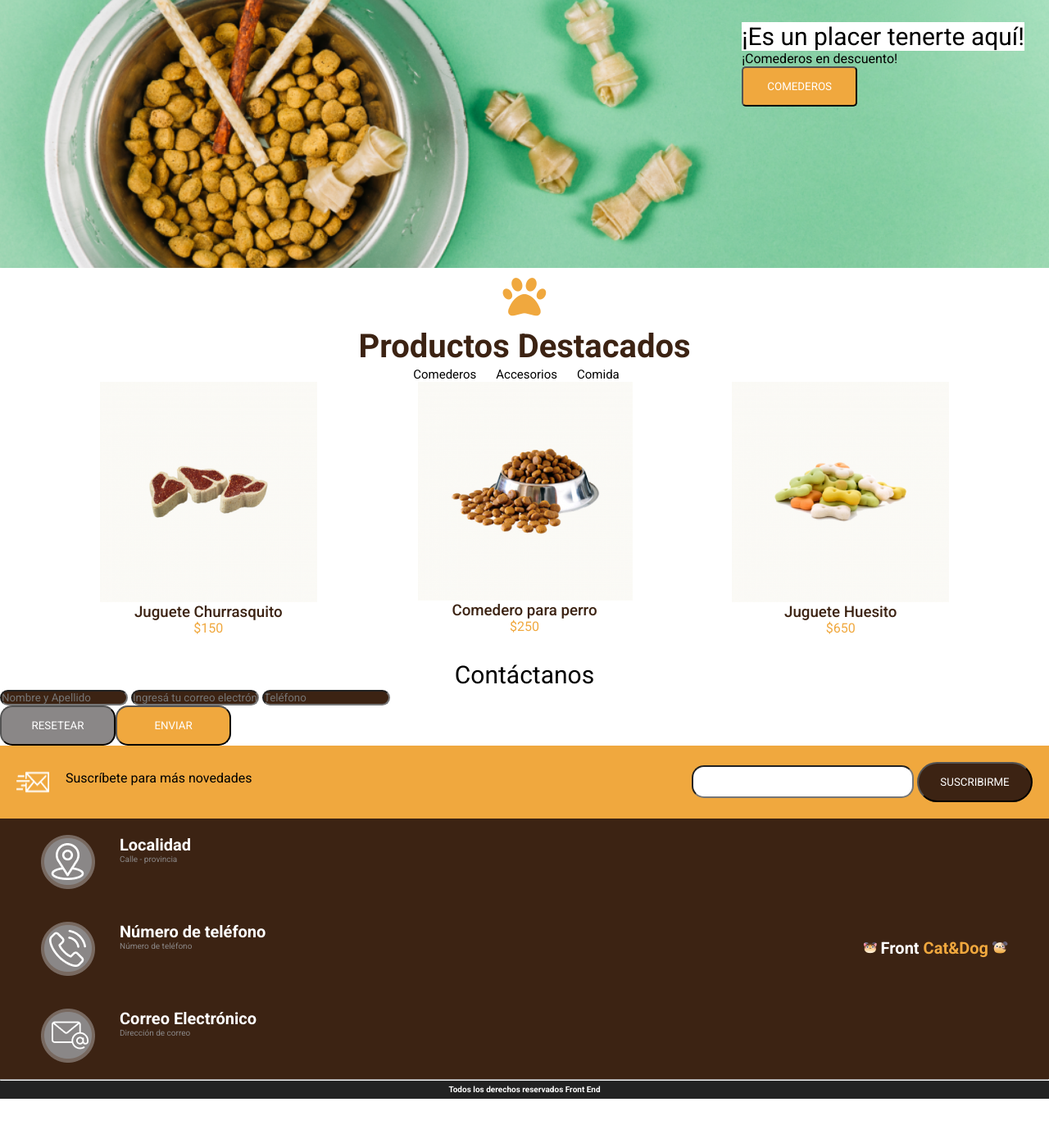
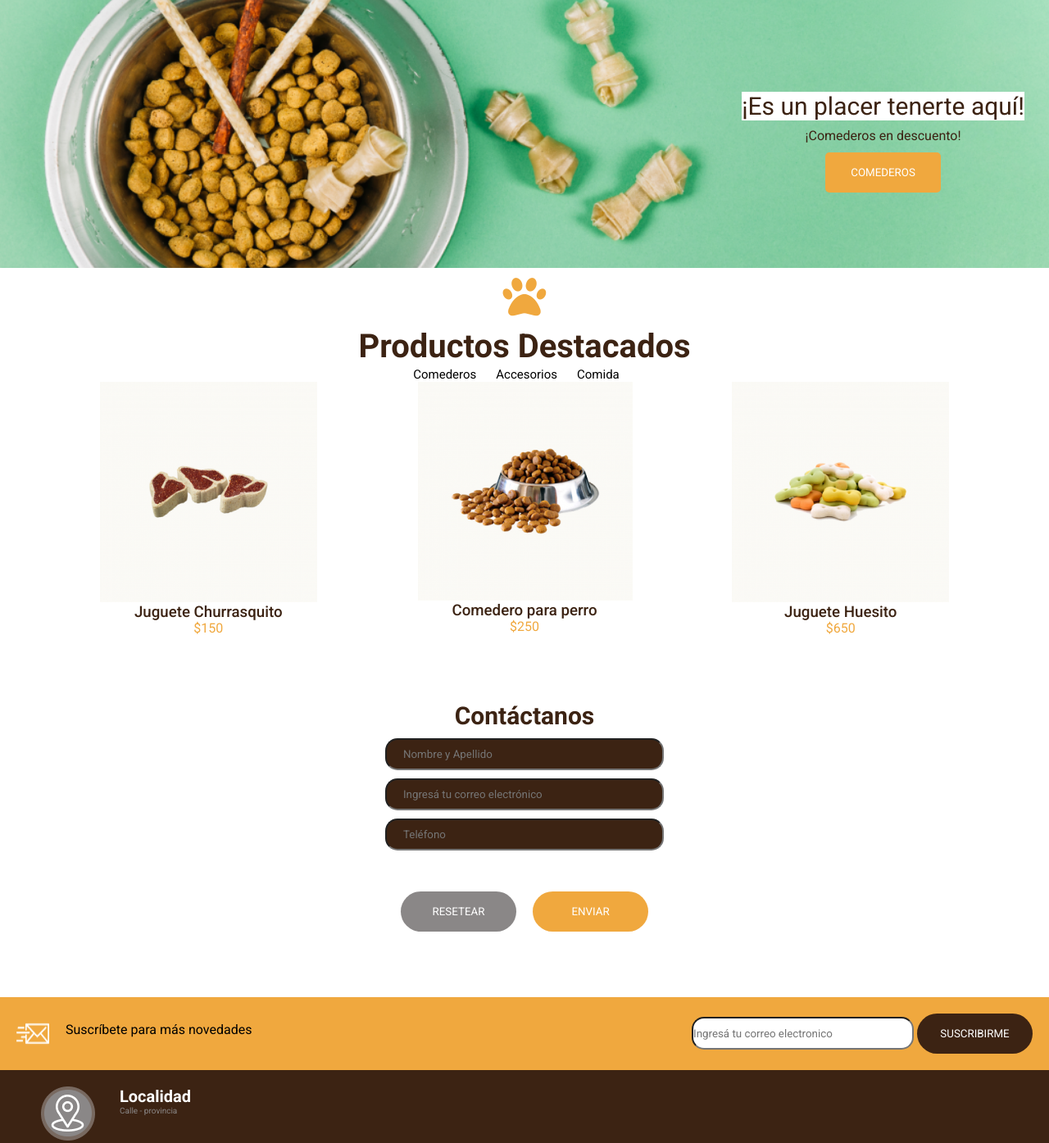
Before and after one commit to ClaudiaLorenaN/Petshop, a plain HTML site: page index.html in a window 1280 px wide. Shown: the part 82-1477 px from the top of the page at 82% size. Before the commit the page ends 1423 px from the top, so only its background shows below. Drawn offline with Linux system fonts and the light colour scheme.

Commit message:
formulario

```diff
--- a/css/styles.css
+++ b/css/styles.css
@@ -62,6 +62,10 @@ header{
     padding: 20px;
 }
 
+.nav .nav-links ul li::before{
+    content: url('../img/pawprint\ 1.png');
+}
+
 .logo-base {
     font-size: 20px;
     font-weight: 700;
@@ -84,22 +88,7 @@ section{
     display: block;
 }
 
-.container-image-footer{
-    display: flex;
-    flex-direction: column;
-    align-content: flex-end;
-    flex-wrap: wrap;
-    padding-right: 30px;
 
-}
-.container-image-footer > p{
-    margin-top: 10px;
-    font-size: 16px;
-    line-height: 18.75px;
-    text-align: center;
-    margin-bottom: 10px;
-
-}
 
 h1{
     font-weight: 700;
@@ -110,13 +99,43 @@ h1{
 }
 
 h2{
-    margin-top: 30px;
+    color: #3C2313;
+    margin-top: 25px;
     text-align: center;
+    font-size: 30px;
+    line-height: 35px;
+}
+.container-image-header{
+    display: flex;
+    flex-direction: column;
+    align-content: flex-end;
+    flex-wrap: wrap;
+    padding-right: 30px;
+    margin-top: 90px;
+
+}
+.container-image-header h2{
     font-weight: 400;
-    font-size: 30px;
-    line-height: 35.16px;
+
 }
-.container-image-footer h2{
+.title{
+    margin-top: 10px;
+    font-size: 16px;
+    line-height: 18.75px;
+    text-align: center;
+    margin-bottom: 10px;
+
+}
+.title p{
+    margin-top: 10px;
+    font-size: 16px;
+    line-height: 18.75px;
+    text-align: center;
+    margin-bottom: 10px;
+    color:#3C2313;
+
+}
+.container-image-header h2{
     background-color: white;
 }
 h3{
@@ -152,6 +171,7 @@ button{
     border-radius: 5px;
     align-self: center;
     color: white;
+    border: none;
 }
 
 .list-body > li{
@@ -168,6 +188,33 @@ button{
     display: flex;
     justify-content: space-evenly;
 }
+
+.formulario{
+    display: flex;
+    flex-direction: column;
+    align-items: center;
+}
+form h2{
+    margin-top: 80px;
+    font-weight: 700;
+}
+
+.formulario input{
+    padding: 10px;
+    padding-left: 20px;
+    width: 340px;
+    margin-top: 10px;
+}
+.buttons-form{
+    display: flex;
+    justify-content: center;
+    margin: 50px;
+    margin-bottom: 80px;
+}
+.button-reset{
+    margin-right: 20px;
+}
+
 .container-subscribe{
     background-color:#F0A83E ;
     display: flex;
@@ -183,6 +230,10 @@ button{
     padding-left: 20px;
     padding-top: 10px;
 }
+
+/*.text-suscribe p::before{
+    content: url('../img/enviar-correo\ 1.png');
+}*/
 
 .input-button{
     padding: 20px;
@@ -212,8 +263,9 @@ button{
 
 }
 
-.button-send{
-    border-radius: 15px;
+.button{
+    border-radius: 40px;
+
 
 }
 
@@ -320,11 +372,11 @@ font-size: 10px;
         align-items: flex-end;
     }
 
-    .container-image-footer p {
+    .container-image-header p {
         display: flex;
         align-self: flex-end;
     }
-    .container-image-footer button {
+    .container-image-header button {
         text-transform: uppercase;
         background-color: #F0A83E;
         width: 141px;
--- a/index.html
+++ b/index.html
@@ -45,7 +45,7 @@
               <ul>
                 <li><a href="#">Categorias</a></li>
                 <li><a href="#">Pets</a></li>
-                <li><a href="#">Noswotros</a></li>
+                <li><a href="#">Nosotros</a></li>
                 <li><a href="#">Contactanos</a></li>
               </ul>
             </nav>
@@ -55,26 +55,22 @@
           <nav class="nav-links">
             <ul>
               <li>
-                <img src="img/pawprint 1.png" alt="huella" />
                 <span>Categorías</span>
               </li>
               <li>
-                <img src="img/pawprint 1.png" alt="huella" />
                 <span>Pets</span>
               </li>
               <li>
-                <img src="img/pawprint 1.png" alt="huella" />
                 <span>Nosotros</span>
               </li>
               <li>
-                <img src="img/pawprint 1.png" alt="huella" />
                 <span>Contactanos</span>
               </li>
             </ul>
           </nav>
         </div>
       </section>
-      <section class="container-image-footer">
+      <section class="container-image-header">
         <div><h2>¡Es un placer tenerte aquí!</h2></div>
         <div class="titles">
           <div class="title">
@@ -115,20 +111,36 @@
           </article>
         </div>
       </section>
-      <section>
+      <form>
         <h2>Contáctanos</h2>
-        <input class="contact" type="text" placeholder="Nombre y Apellido" />
-        <input
-          class="contact"
-          type="text"
-          placeholder="Ingresá tu correo electrónico"
-        />
-        <input class="contact" type="text" placeholder="Teléfono" />
-        <div>
-          <button class="button-reset">Resetear</button
-          ><button class="button-send">Enviar</button>
+        <div class="formulario">
+          <input
+            class="contact"
+            name="nombre"
+            type="text"
+            placeholder="Nombre y Apellido"
+            required
+          />
+          <input
+            class="contact"
+            name="email"
+            type="email"
+            placeholder="Ingresá tu correo electrónico"
+            required
+          />
+          <input
+            class="contact"
+            type="tel"
+            placeholder="Teléfono"
+            name="telefono"
+            required
+          />
         </div>
-      </section>
+        <div class="buttons-form">
+          <button type="reset" class="button button-reset">Resetear</button
+          ><button type="submit" class="button button-send">Enviar</button>
+        </div>
+      </form>
       <section>
         <div class="container-subscribe">
           <div class="text-suscribe">
@@ -136,8 +148,13 @@
             <p>Suscríbete para más novedades</p>
           </div>
           <div class="input-button">
-            <input type="text" name="suscribe" id="text" />
-            <button>Suscribirme</button>
+            <input
+              type="email"
+              name="suscribe"
+              id="text"
+              placeholder="Ingresá tu correo electronico"
+            />
+            <button class="button">Suscribirme</button>
           </div>
         </div>
       </section>
```
